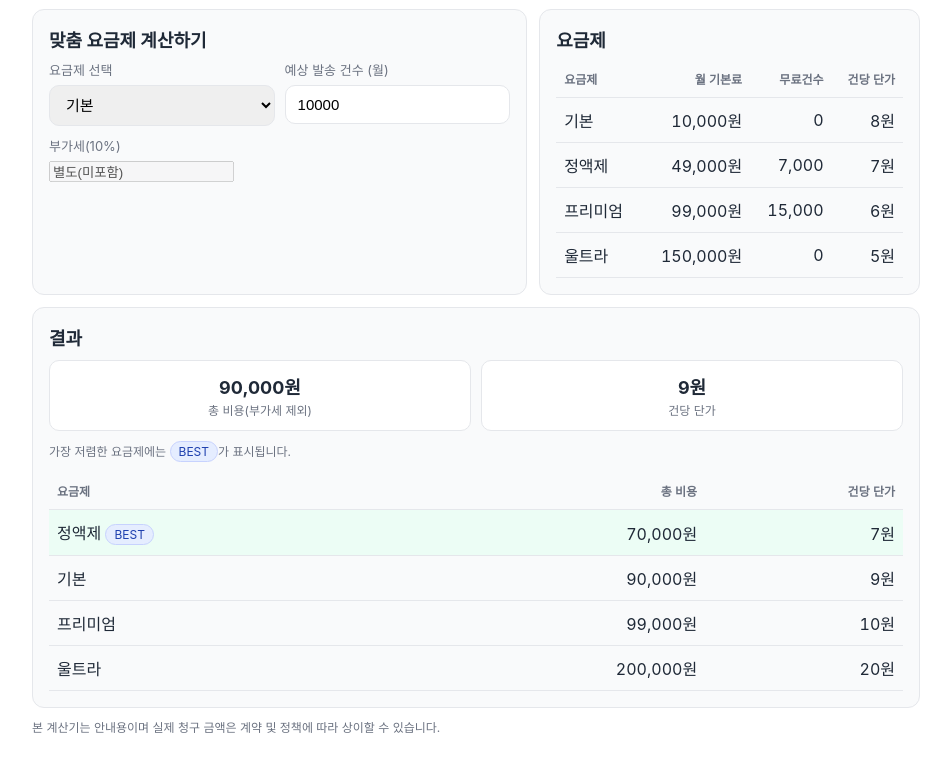
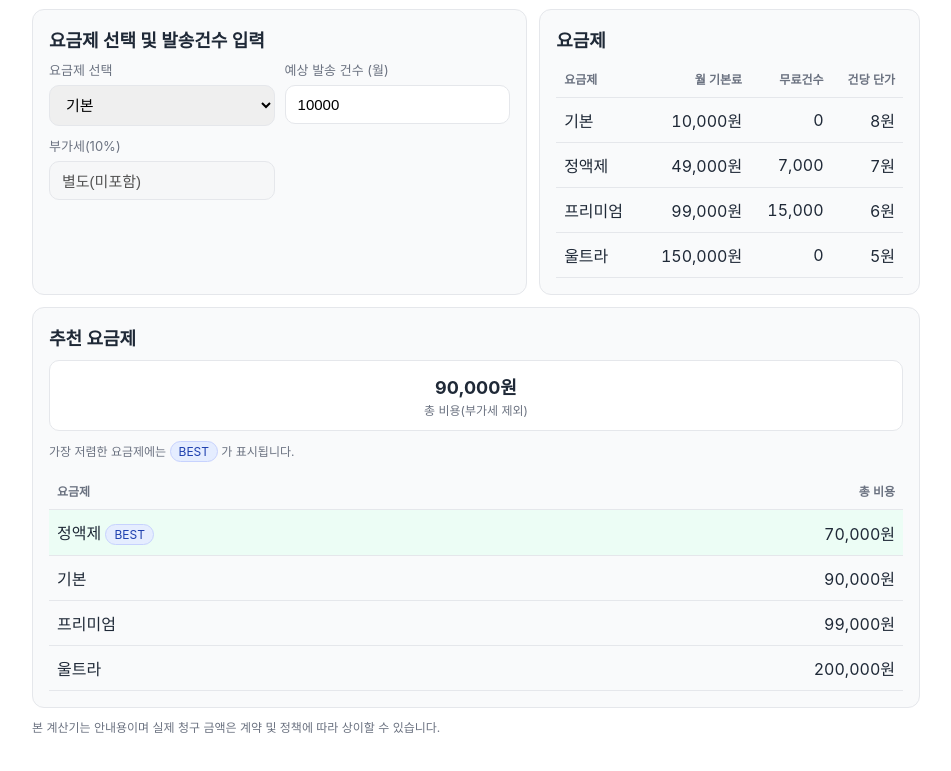
Before and after one commit to hee-duck/biztalk_bizMessage_calculator, a plain HTML site: page pricing-calculator.html in a window 1280 px wide. Shown: the part 83-854 px from the top of the page, without its empty margins (164-1115 px from the left). Drawn offline with Linux system fonts and the light colour scheme.

Commit message:
Update pricing-calculator.html

```diff
--- a/pricing-calculator.html
+++ b/pricing-calculator.html
@@ -26,10 +26,10 @@
     .card { background: var(--card); border: 1px solid var(--border); border-radius: 12px; padding: 16px; }
     .card h2 { font-size: 18px; margin: 0 0 8px; }
     label { display: block; font-size: 13px; color: var(--muted); margin-bottom: 6px; }
-    select, input[type="number"] { width: 100%; padding: 10px 12px; border: 1px solid var(--border); border-radius: 10px; font-size: 15px; }
+    select, input[type="number"], input[type="text"] { width: 100%; padding: 10px 12px; border: 1px solid var(--border); border-radius: 10px; font-size: 15px; }
     .row { display: grid; grid-template-columns: 1fr; gap: 10px; }
     @media (min-width: 520px){ .row { grid-template-columns: 1fr 1fr; } }
-    .kpi { display: grid; grid-template-columns: repeat(2, 1fr); gap: 10px; margin-top: 10px; }
+    .kpi { display: grid; grid-template-columns: 1fr; gap: 10px; margin-top: 10px; }
     .k { background: #fff; border: 1px solid var(--border); border-radius: 10px; padding: 12px; text-align: center; }
     .k .v { font-weight: 700; font-size: 18px; margin-bottom: 2px; }
     .k .t { font-size: 12px; color: var(--muted); }
@@ -54,7 +54,7 @@
 
     <div class="grid">
       <div class="card">
-        <h2>맞춤 요금제 계산하기</h2>
+        <h2>요금제 선택 및 발송건수 입력</h2>
         <div class="row">
           <div>
             <label for="plan">요금제 선택</label>
@@ -100,19 +100,17 @@
     </div>
 
     <div class="card" style="margin-top:12px;">
-      <h2>결과</h2>
+      <h2>추천 요금제</h2>
       <div class="kpi" id="kpi">
         <div class="k"><div class="v" id="k_total">-</div><div class="t">총 비용(부가세 제외)</div></div>
-        <div class="k"><div class="v" id="k_effective">-</div><div class="t">건당 단가</div></div>
       </div>
-      <div class="footer">가장 저렴한 요금제에는 <span class="pill">BEST</span>가 표시됩니다.</div>
+      <div class="footer">가장 저렴한 요금제에는 <span class="pill">BEST</span> 가 표시됩니다.</div>
       <div style="overflow-x:auto; margin-top:10px;">
         <table id="cmp">
           <thead>
             <tr>
               <th>요금제</th>
               <th>총 비용</th>
-              <th>건당 단가</th>
             </tr>
           </thead>
           <tbody></tbody>
@@ -138,8 +136,7 @@
       const p = plans[planKey];
       const billable = Math.max(0, volume - p.free);
       const subtotal = p.monthly + billable * p.unit; // VAT 제외
-      const eff = volume > 0 ? Math.round(subtotal / volume) : 0; // 정수(1의 자리)
-      return { key: planKey, name: p.name, subtotal, eff, billable };
+      return { key: planKey, name: p.name, subtotal, billable };
     }
 
     function recompute() {
@@ -156,7 +153,6 @@
         tr.innerHTML = `
           <td>${r.name}${r.subtotal===minSubtotal? ' <span class="pill">BEST</span>':''}</td>
           <td>${fmt(r.subtotal)}원</td>
-          <td>${fmt(r.eff)}원</td>
         `;
         tbody.appendChild(tr);
       });
@@ -164,7 +160,6 @@
       const sel = results.find(r => r.key === planKey) || results[0];
       const totalEx = sel.subtotal;
       el("k_total").textContent = fmt(totalEx) + "원";
-      el("k_effective").textContent = fmt(sel.eff) + "원";
     }
 
     ["plan","volume"].forEach(id => {
```
